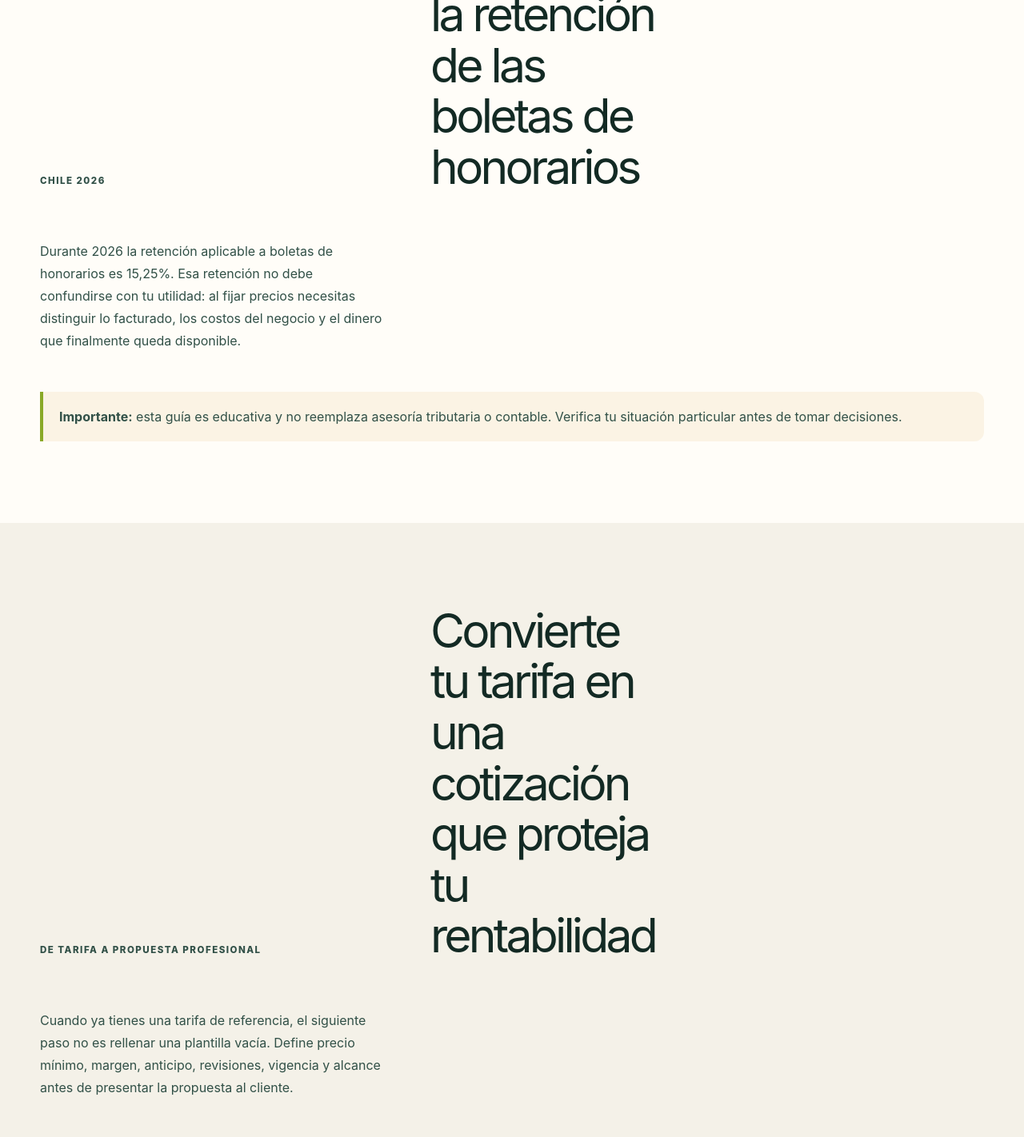
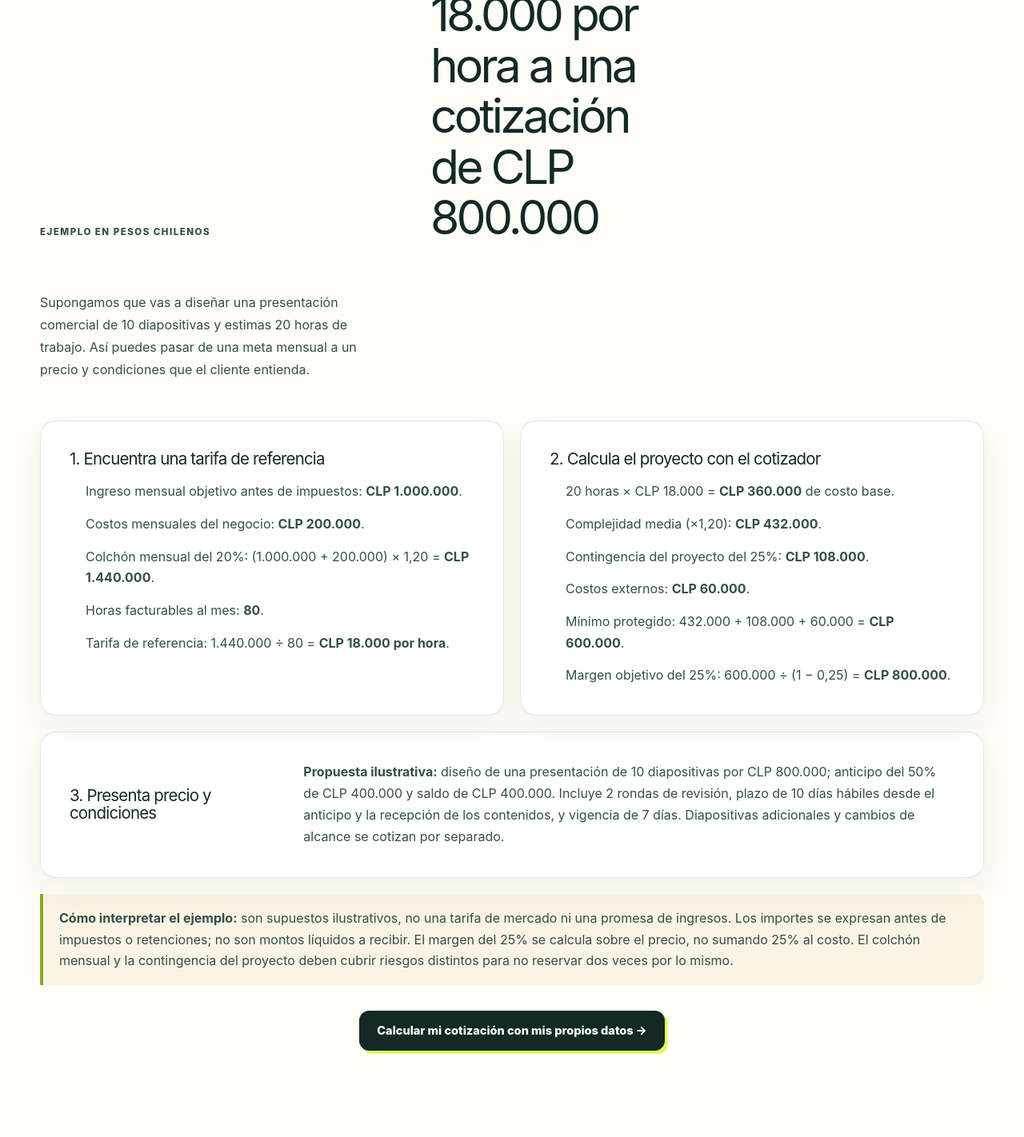
Before and after one commit to miguelcastill85-del/herramientas-rentables, a Next.js app: page /guias/cuanto-cobrar-como-freelance-chile in a window 1280 px wide. Shown: the part 2916-4338 px from the top of the page at 80% size. Built offline with nearby package versions, Linux system fonts and the light colour scheme.

Commit message:
Crecimiento: aclarar oferta freelance y añadir ejemplo en CLP (#32)
Describe el uso del premium y muestra precio/formato antes de Payhip. Añade un ejemplo completo de tarifa y cotización con fuente SII. Mantiene URLs, UTM, fórmulas, rutas y dependencias.

```diff
--- a/app/cotizacion-freelance-chile/page.tsx
+++ b/app/cotizacion-freelance-chile/page.tsx
@@ -72,9 +72,9 @@ export default function FreelanceQuotePage() {
 
         <section className="tool-related-section">
           <div className="container">
-            <div className="section-heading tool-page-section-heading"><p className="eyebrow">Cuando cotizar deja de ser algo ocasional</p><h2>Convierte el proceso en un sistema</h2><p>Esta herramienta resuelve una cotización puntual. Si cotizas proyectos con frecuencia, el siguiente paso es ordenar precios, cotizaciones y márgenes de forma reutilizable.</p></div>
+            <div className="section-heading tool-page-section-heading"><p className="eyebrow">Cuando cotizar deja de ser algo ocasional</p><h2>De una cotización puntual al control de tus proyectos</h2><p>El cotizador gratuito te ayuda a definir el precio y las condiciones de una propuesta. El premium es un archivo de trabajo reutilizable para ordenar precios, evaluar proyectos y revisar su margen. Si solo necesitas esta cotización, puedes seguir usando la herramienta gratis.</p></div>
             <div className="tool-content-grid">
-              <article className="tool-info-card"><p className="eyebrow">Premium</p><h3>{payhipProducts.premium.name}</h3><p>{payhipProducts.premium.description}</p><a className="button button-primary" href={trackedPayhipUrl(payhipProducts.premium, 'cotizacion-profesional')} target="_blank" rel="noreferrer">{payhipProducts.premium.buttonLabel}</a></article>
+              <article className="tool-info-card"><p className="eyebrow">Premium</p><h3>{payhipProducts.premium.name}</h3><p>{payhipProducts.premium.description}</p><p><strong>{payhipProducts.premium.details}</strong></p><p>Antes de comprar, confirma el contenido, el precio final y las condiciones en Payhip.</p><a className="button button-primary" href={trackedPayhipUrl(payhipProducts.premium, 'cotizacion-profesional')} target="_blank" rel="noreferrer">{payhipProducts.premium.buttonLabel}</a></article>
               <article className="tool-info-card"><p className="eyebrow">Aprende antes de cotizar</p><h3>¿Cuánto cobrar como freelance en Chile?</h3><p>Si todavía estás definiendo tu tarifa, usa la guía para estimar un piso sostenible antes de construir la propuesta.</p><a className="button button-primary" href="/guias/cuanto-cobrar-como-freelance-chile">Ver guía de tarifas</a></article>
             </div>
           </div>
--- a/app/guias/cuanto-cobrar-como-freelance-chile/page.tsx
+++ b/app/guias/cuanto-cobrar-como-freelance-chile/page.tsx
@@ -10,21 +10,21 @@ const socialImage =
 
 export const metadata: Metadata = {
   title: 'Cuánto cobrar como freelance en Chile en 2026 | Herramientas Rentables',
-  description: 'Calcula cuánto cobrar por hora o proyecto en Chile considerando gastos, horas facturables, retención 2026 y margen de seguridad.',
+  description: 'Aprende cuánto cobrar como freelance en Chile con un ejemplo en CLP: tarifa por hora, precio del proyecto, margen, anticipo y retención 2026.',
   alternates: { canonical },
   openGraph: {
     type: 'article',
     locale: 'es_CL',
     siteName: 'Herramientas Rentables',
     title: 'Cuánto cobrar como freelance en Chile en 2026',
-    description: 'Guía práctica para estimar una tarifa freelance sostenible y convertirla en una cotización.',
+    description: 'Un ejemplo en pesos chilenos para pasar de tu tarifa por hora a una cotización con margen y condiciones claras.',
     url: canonical,
     images: [{ url: socialImage, width: 1200, height: 630, alt: 'Cuánto cobrar como freelance en Chile' }],
   },
   twitter: {
     card: 'summary_large_image',
     title: 'Cuánto cobrar como freelance en Chile en 2026',
-    description: 'Calcula una tarifa freelance sostenible con tus costos, horas facturables y margen de seguridad.',
+    description: 'De tarifa por hora a cotización: ejemplo en CLP con costos, margen objetivo, anticipo y condiciones.',
     images: [socialImage],
   },
 };
@@ -36,7 +36,7 @@ export default function FreelanceChileGuide() {
       {
         '@type': 'Article',
         headline: 'Cuánto cobrar como freelance en Chile en 2026',
-        description: 'Guía práctica para estimar una tarifa freelance sostenible en Chile.',
+        description: 'Guía con un ejemplo en CLP para estimar una tarifa freelance y preparar una cotización con margen y condiciones.',
         inLanguage: 'es-CL',
         mainEntityOfPage: canonical,
         publisher: { '@type': 'Organization', name: 'Herramientas Rentables', url: siteUrl },
@@ -114,9 +114,41 @@ export default function FreelanceChileGuide() {
           </div>
         </section>
 
+        <section className="tool-page-explanation" id="ejemplo-cotizacion" aria-labelledby="ejemplo-title">
+          <div className="container">
+            <div className="section-heading tool-page-section-heading"><p className="eyebrow">Ejemplo en pesos chilenos</p><h2 id="ejemplo-title">De CLP 18.000 por hora a una cotización de CLP 800.000</h2><p>Supongamos que vas a diseñar una presentación comercial de 10 diapositivas y estimas 20 horas de trabajo. Así puedes pasar de una meta mensual a un precio y condiciones que el cliente entienda.</p></div>
+            <div className="tool-content-grid">
+              <article className="tool-info-card">
+                <h3>1. Encuentra una tarifa de referencia</h3>
+                <ul>
+                  <li>Ingreso mensual objetivo antes de impuestos: <strong>CLP 1.000.000</strong>.</li>
+                  <li>Costos mensuales del negocio: <strong>CLP 200.000</strong>.</li>
+                  <li>Colchón mensual del 20%: (1.000.000 + 200.000) × 1,20 = <strong>CLP 1.440.000</strong>.</li>
+                  <li>Horas facturables al mes: <strong>80</strong>.</li>
+                  <li>Tarifa de referencia: 1.440.000 ÷ 80 = <strong>CLP 18.000 por hora</strong>.</li>
+                </ul>
+              </article>
+              <article className="tool-info-card">
+                <h3>2. Calcula el proyecto con el cotizador</h3>
+                <ol>
+                  <li>20 horas × CLP 18.000 = <strong>CLP 360.000</strong> de costo base.</li>
+                  <li>Complejidad media (×1,20): <strong>CLP 432.000</strong>.</li>
+                  <li>Contingencia del proyecto del 25%: <strong>CLP 108.000</strong>.</li>
+                  <li>Costos externos: <strong>CLP 60.000</strong>.</li>
+                  <li>Mínimo protegido: 432.000 + 108.000 + 60.000 = <strong>CLP 600.000</strong>.</li>
+                  <li>Margen objetivo del 25%: 600.000 ÷ (1 − 0,25) = <strong>CLP 800.000</strong>.</li>
+                </ol>
+              </article>
+            </div>
+            <div className="tool-example-card"><h3>3. Presenta precio y condiciones</h3><p><strong>Propuesta ilustrativa:</strong> diseño de una presentación de 10 diapositivas por CLP 800.000; anticipo del 50% de CLP 400.000 y saldo de CLP 400.000. Incluye 2 rondas de revisión, plazo de 10 días hábiles desde el anticipo y la recepción de los contenidos, y vigencia de 7 días. Diapositivas adicionales y cambios de alcance se cotizan por separado.</p></div>
+            <p className="tool-orientation-note"><strong>Cómo interpretar el ejemplo:</strong> son supuestos ilustrativos, no una tarifa de mercado ni una promesa de ingresos. Los importes se expresan antes de impuestos o retenciones; no son montos líquidos a recibir. El margen del 25% se calcula sobre el precio, no sumando 25% al costo. El colchón mensual y la contingencia del proyecto deben cubrir riesgos distintos para no reservar dos veces por lo mismo.</p>
+            <div className="tool-page-all-link"><a className="button button-primary" href="/cotizacion-freelance-chile#cotizador">Calcular mi cotización con mis propios datos →</a></div>
+          </div>
+        </section>
+
         <section className="tool-page-explanation">
           <div className="container">
-            <div className="section-heading tool-page-section-heading"><p className="eyebrow">Chile 2026</p><h2>Considera la retención de las boletas de honorarios</h2><p>Durante 2026 la retención aplicable a boletas de honorarios es 15,25%. Esa retención no debe confundirse con tu utilidad: al fijar precios necesitas distinguir lo facturado, los costos del negocio y el dinero que finalmente queda disponible.</p></div>
+            <div className="section-heading tool-page-section-heading"><p className="eyebrow">Chile 2026</p><h2>Considera la retención de las boletas de honorarios</h2><p>Durante 2026 la retención aplicable a boletas de honorarios es 15,25%, según el <a href="https://www.sii.cl/destacados/boletas_honorarios/" target="_blank" rel="noopener noreferrer">Servicio de Impuestos Internos (SII)</a>. Esa retención no debe confundirse con tu utilidad: al fijar precios necesitas distinguir lo facturado, los costos del negocio y el dinero que finalmente queda disponible. El cotizador no descuenta esta retención de sus resultados.</p></div>
             <p className="tool-orientation-note"><strong>Importante:</strong> esta guía es educativa y no reemplaza asesoría tributaria o contable. Verifica tu situación particular antes de tomar decisiones.</p>
           </div>
         </section>
@@ -141,10 +173,10 @@ export default function FreelanceChileGuide() {
 
         <section className="tool-page-explanation">
           <div className="container">
-            <div className="section-heading tool-page-section-heading"><p className="eyebrow">Siguiente paso</p><h2>¿Quieres llevarte el cálculo?</h2><p>Empieza gratis. Si después necesitas un sistema más completo para ordenar precios y rentabilidad, tienes una opción premium.</p></div>
+            <div className="section-heading tool-page-section-heading"><p className="eyebrow">Siguiente paso</p><h2>¿Quieres llevarte el cálculo?</h2><p>Descarga el recurso gratuito para empezar por tu tarifa. Si cotizas de forma habitual, el archivo premium te ayuda a trabajar con precios, cotizaciones y control de margen de forma reutilizable.</p></div>
             <div className="tool-content-grid">
-              <article className="tool-info-card"><p className="eyebrow">Gratis</p><h3>{payhipProducts.free.name}</h3><p>{payhipProducts.free.description}</p><a className="button button-primary" href={trackedPayhipUrl(payhipProducts.free, 'guia-tarifa-freelance')} rel="noreferrer" target="_blank">{payhipProducts.free.buttonLabel}</a></article>
-              <article className="tool-info-card"><p className="eyebrow">Premium</p><h3>{payhipProducts.premium.name}</h3><p>{payhipProducts.premium.description}</p><a className="button button-primary" href={trackedPayhipUrl(payhipProducts.premium, 'guia-tarifa-freelance')} rel="noreferrer" target="_blank">{payhipProducts.premium.buttonLabel}</a></article>
+              <article className="tool-info-card"><p className="eyebrow">Gratis</p><h3>{payhipProducts.free.name}</h3><p>{payhipProducts.free.description}</p><p><strong>{payhipProducts.free.details}</strong></p><a className="button button-primary" href={trackedPayhipUrl(payhipProducts.free, 'guia-tarifa-freelance')} rel="noreferrer" target="_blank">{payhipProducts.free.buttonLabel}</a></article>
+              <article className="tool-info-card"><p className="eyebrow">Premium</p><h3>{payhipProducts.premium.name}</h3><p>{payhipProducts.premium.description}</p><p><strong>{payhipProducts.premium.details}</strong></p><p>Confirma el contenido, el precio final y las condiciones en Payhip antes de comprar.</p><a className="button button-primary" href={trackedPayhipUrl(payhipProducts.premium, 'guia-tarifa-freelance')} rel="noreferrer" target="_blank">{payhipProducts.premium.buttonLabel}</a></article>
             </div>
           </div>
         </section>
--- a/app/lib/payhip-products.ts
+++ b/app/lib/payhip-products.ts
@@ -5,6 +5,7 @@ export type PayhipProduct = {
   url: string;
   buttonLabel: string;
   description: string;
+  details: string;
 };
 
 export const payhipProducts = {
@@ -14,7 +15,8 @@ export const payhipProducts = {
     name: 'Calculadora Gratis de Tarifa Freelance',
     url: 'https://payhip.com/b/lAtSg',
     buttonLabel: 'Descargar gratis',
-    description: 'Una opción gratuita disponible en Payhip para empezar con un recurso centrado en la tarifa freelance.',
+    description: 'Empieza por tu tarifa: un recurso para estimar cuánto necesitas cobrar por tu tiempo antes de preparar una cotización.',
+    details: 'Gratis · Recurso descargable en Payhip',
   },
   premium: {
     kind: 'premium',
@@ -22,7 +24,8 @@ export const payhipProducts = {
     name: 'Sistema Freelance Rentable',
     url: 'https://payhip.com/b/doK54',
     buttonLabel: 'Ver sistema completo',
-    description: 'Una opción premium disponible en Payhip para quienes buscan un sistema más completo.',
+    description: 'Organiza precios, cotizaciones y control de margen en un archivo reutilizable. Para evaluar tus proyectos y revisar su rentabilidad cuando cotizar se vuelve parte habitual de tu trabajo.',
+    details: 'CLP 8.990 · Archivo Excel (.xlsx)',
   },
 } as const satisfies Record<'free' | 'premium', PayhipProduct>;
 
```
Also changed, not shown: app/components/payhip-offers.tsx (+4 -3 lines).
